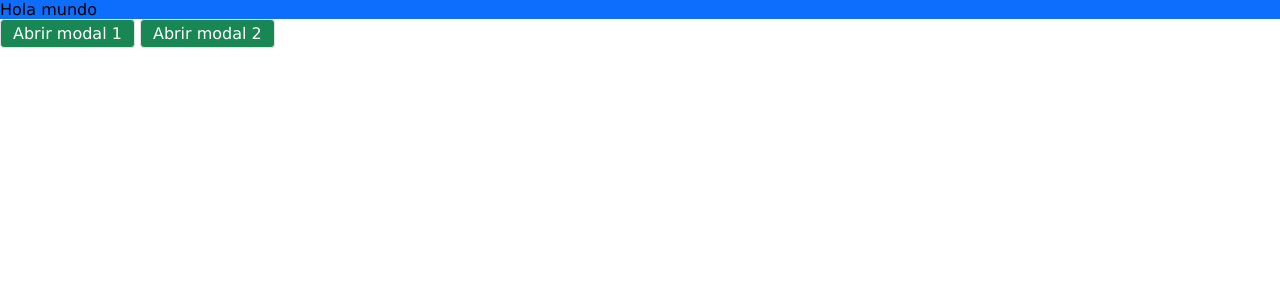
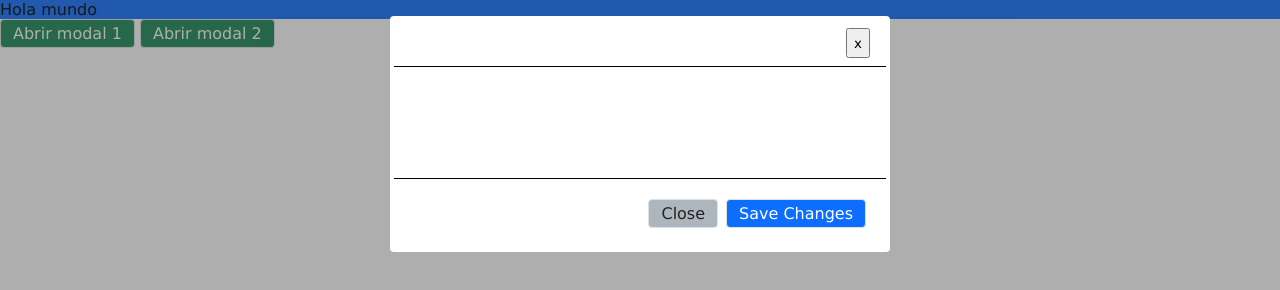
Before and after one commit to Fundamentos2122/framework-css-Jlfmtz, a plain HTML site: page modal.html in a window 1280 px wide. Both pictures are taken after a click on the button "Abrir modal 1". Drawn offline with Linux system fonts and the light colour scheme.

Commit message:
update modal

```diff
--- a/css/componentes.css
+++ b/css/componentes.css
@@ -88,13 +88,15 @@
     height: 100%;
     z-index: 1050;
     background-color: rgba(58, 58, 58, 0.411);
-    overflow: auto;
+    overflow-y: auto;
     -ms-overflow-style: none;
     scrollbar-width: none;
     display: none;
 }
 
-
+.modal::-webkit-scrollbar {
+    display: none;
+}
 
 .modal-content {
     max-width: 500px;
--- a/js/framework.js
+++ b/js/framework.js
@@ -12,10 +12,17 @@ const class_show = "show";
 
 document.addEventListener("DOMContentLoaded", function() {
     //Botones que abren un modal
-    let modal_open_buttons = document.querySelectorAll(`[${attr_toggle}='${class_modal}]`)
+    let modal_open_buttons = document.querySelectorAll(`[${attr_toggle}='${class_modal}']`)
 
     modal_open_buttons.forEach(element => {
         element.addEventListener("click", OpenModal);
+    });
+
+    //Botones que cierran un modal
+    let modal_close_buttons = document.querySelectorAll(`[${attr_dissmiss}]`)
+
+    modal_close_buttons.forEach(element => {
+        element.addEventListener("click", CloseModal);
     });
 });
 
@@ -49,6 +56,21 @@ function OpenModal(e) {
 }
 
 /**
+ * Cerrar un modal
+ * @param {PointerEvent} e
+ */
+function CloseModal(e) {
+    //Obtener el selector del elemento a ocultar
+    let modal_selector = e.target.getAttribute(attr_dissmiss);
+
+    //Obtener el elemento del DOM
+    let modal = document.querySelector(modal_selector);
+
+    //Quitar la clase para mostrar el modal
+    modal.classList.remove(class_show);
+}
+
+/**
  * Abrir y cerrar el submenú
  * @param {PointerEvent} e
  */
--- a/modal.html
+++ b/modal.html
@@ -9,18 +9,18 @@
 </head>
 <body>
 
-    <div class="modal text-light" id="modal_test">
+    <div class="modal text-light" tabindex="-1" id="modal_test">
         <div class="modal-content">
             <div class="modal-header">
                 <h5>Encabezado</h5>
-                <button>x</button>
+                <button data-dismiss="#modal_test">x</button>
             </div>
             <div class="modal-body">
-                Cuerpo
+                Lorem ipsum dolor sit amet consectetur adipisicing elit. Ipsa facere doloribus praesentium distinctio maxime officia iusto expedita cupiditate, necessitatibus dolorem alias amet inventore saepe! Corrupti harum quis cum provident ipsum.
             </div>
             <div class="modal-footer">
                 <button class="btn btn-secondary">Close</button>
-                <button class="btn btn-primary">Save</button>
+                <button class="btn btn-primary">Save Changes</button>
             </div>
         </div>
     </div>
```
